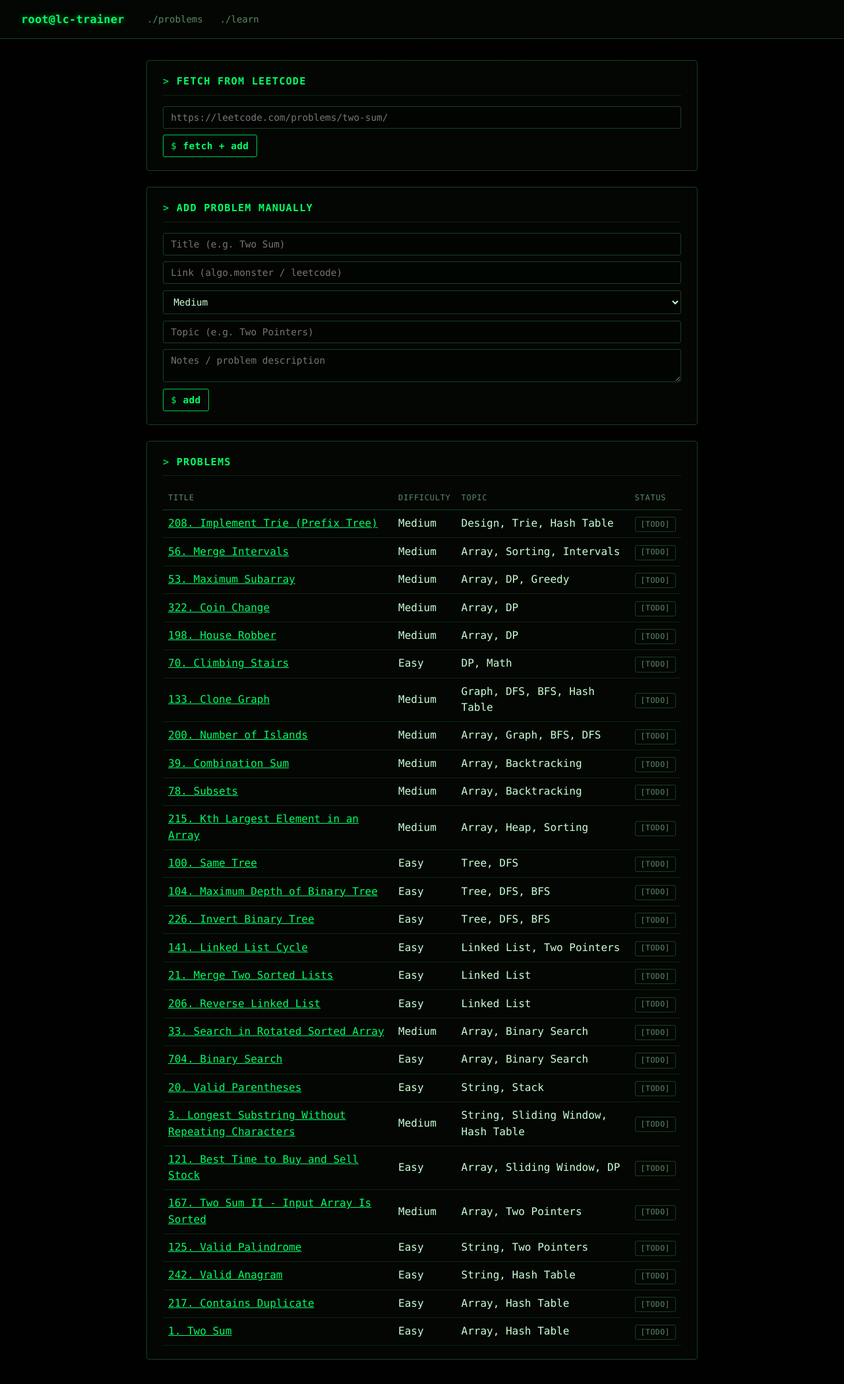
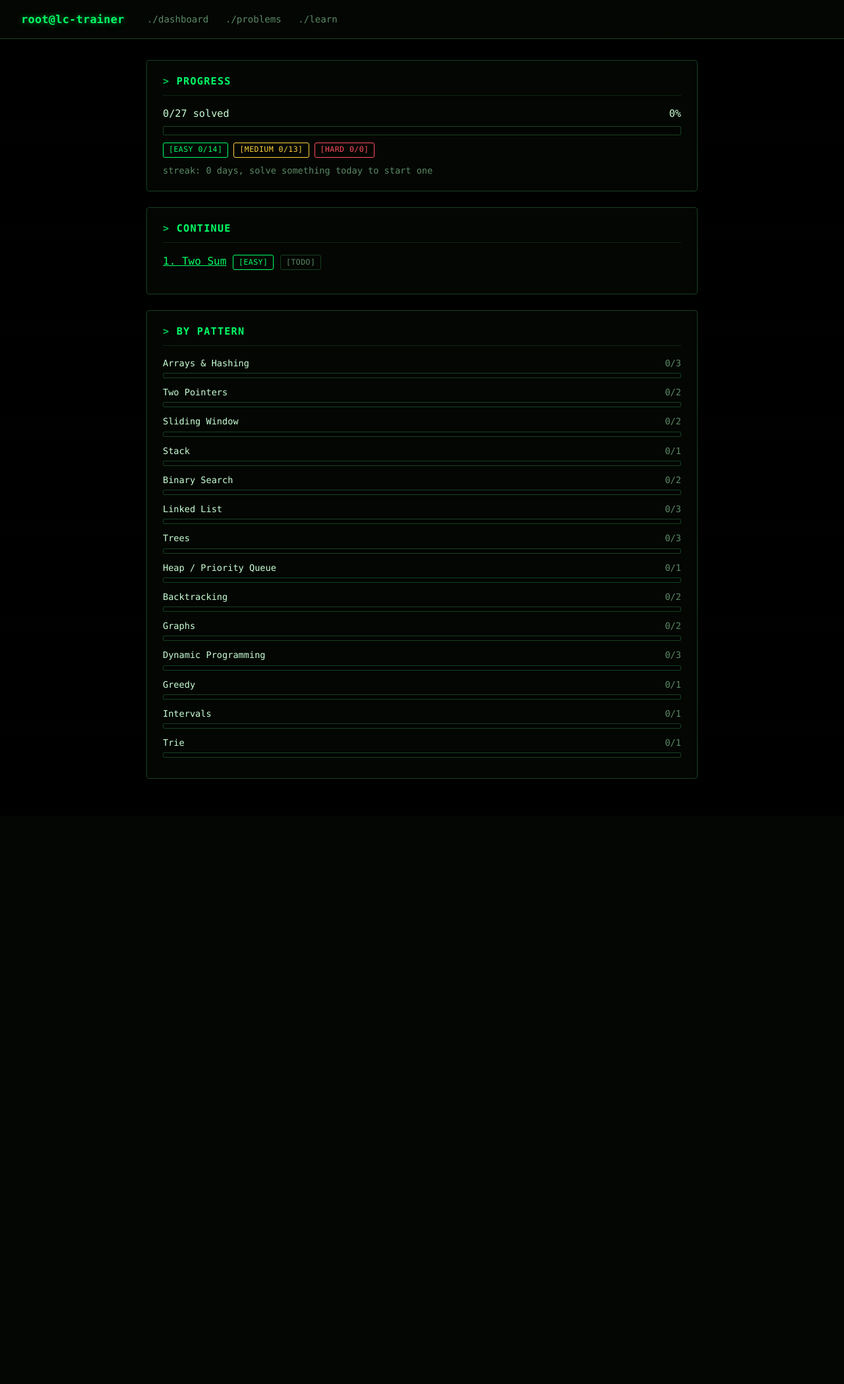
Before and after one commit to JackFurton/leetcode-practice, a FastAPI app: page / in a window 1280 px wide. Shown: the top 2097 px of the page at 66% size. After the commit the page ends 1180 px from the top, so only its background shows below. Run offline with FastAPI, Linux system fonts and the light colour scheme; data comes from the database, SQL or seed files in the repository.

Commit message:
Dashboard home page, breadcrumbs, prev/next nav, personal notes
Modeled on algo.monster's structure: overall progress + per-difficulty
breakdown, per-pattern progress bars (from CURRICULUM's practice lists),
a streak counter (consecutive days with a submission), and a 'continue'
card pointing at the first attempted-or-todo problem.

- Dashboard is now the home page (/). The sortable table + add/fetch
  forms moved to /problems. Nav: Dashboard | Problems | Learn.
- Problem pages get a breadcrumb (Learn > category > problem, derived
  from CURRICULUM's practice lists) and prev/next links through the
  catalog by id, mirroring algo.monster's curriculum-order navigation.
- Problem.my_notes: a personal scratch-notes field per problem, separate
  from the system-authored description.

```diff
--- a/app/curriculum.py
+++ b/app/curriculum.py
@@ -412,3 +412,9 @@ CURRICULUM = [
         ],
     },
 ]
+
+# title -> category name, derived from each category's practice list, used
+# for the breadcrumb on problem pages ("Two Pointers > 125. Valid Palindrome").
+CATEGORY_BY_TITLE = {
+    title: category["category"] for category in CURRICULUM for title in category.get("practice", [])
+}
--- a/app/main.py
+++ b/app/main.py
@@ -7,7 +7,7 @@ from fastapi.staticfiles import StaticFiles
 from fastapi.templating import Jinja2Templates
 from sqlmodel import Session, select
 
-from app.curriculum import CURRICULUM
+from app.curriculum import CURRICULUM, CATEGORY_BY_TITLE
 from app.db import engine, get_session, init_db
 from app.leetcode_client import fetch_problem
 from app.models import Problem, Submission, TestCase, TopicProgress
@@ -104,17 +104,9 @@ def problems_table(
     )
 
 
-@app.get("/")
-def index(
-    request: Request,
-    sort: str = "created",
-    dir: str = "desc",
-    session: Session = Depends(get_session),
-):
-    problems, sort = _sorted_problems(session, sort, dir)
-
+def _due_for_review(problems: list[Problem]) -> list[Problem]:
     now = datetime.utcnow()
-    due_for_review = [
+    return [
         p
         for p in problems
         if p.status == "solved"
@@ -122,15 +114,72 @@ def index(
         and now >= p.last_reviewed_at + timedelta(days=p.review_interval_days)
     ]
 
+
+@app.get("/")
+def dashboard(request: Request, session: Session = Depends(get_session)):
+    problems = session.exec(select(Problem)).all()
+    total = len(problems)
+    solved_count = sum(1 for p in problems if p.status == "solved")
+    pct = round(100 * solved_count / total) if total else 0
+
+    diff_stats = []
+    for d in ("Easy", "Medium", "Hard"):
+        d_problems = [p for p in problems if p.difficulty == d]
+        d_solved = sum(1 for p in d_problems if p.status == "solved")
+        diff_stats.append({"label": d, "solved": d_solved, "total": len(d_problems)})
+
+    by_title = {p.title: p for p in problems}
+    category_progress = []
+    for category in CURRICULUM:
+        titles = category.get("practice", [])
+        if not titles:
+            continue
+        matched = [by_title[t] for t in titles if t in by_title]
+        solved = sum(1 for p in matched if p.status == "solved")
+        category_progress.append(
+            {"name": category["category"], "solved": solved, "total": len(titles)}
+        )
+
+    attempted = sorted((p for p in problems if p.status == "attempted"), key=lambda p: p.id)
+    todo = sorted((p for p in problems if p.status == "todo"), key=lambda p: p.id)
+    continue_problem = (attempted or todo or [None])[0]
+
+    submission_days = {
+        s.created_at.date() for s in session.exec(select(Submission)).all()
+    }
+    streak = 0
+    cursor = datetime.utcnow().date()
+    while cursor in submission_days:
+        streak += 1
+        cursor -= timedelta(days=1)
+
     return templates.TemplateResponse(
-        "index.html",
+        "dashboard.html",
         {
             "request": request,
-            "problems": problems,
-            "due_for_review": due_for_review,
-            "sort": sort,
-            "dir": dir,
+            "total": total,
+            "solved_count": solved_count,
+            "pct": pct,
+            "diff_stats": diff_stats,
+            "category_progress": category_progress,
+            "continue_problem": continue_problem,
+            "streak": streak,
+            "due_for_review": _due_for_review(problems),
         },
+    )
+
+
+@app.get("/problems")
+def problems_page(
+    request: Request,
+    sort: str = "created",
+    dir: str = "desc",
+    session: Session = Depends(get_session),
+):
+    problems, sort = _sorted_problems(session, sort, dir)
+    return templates.TemplateResponse(
+        "problems.html",
+        {"request": request, "problems": problems, "sort": sort, "dir": dir},
     )
 
 
@@ -183,6 +232,12 @@ def problem_detail(
         .where(Submission.problem_id == problem_id)
         .order_by(Submission.created_at.desc())
     ).all()
+    prev_problem = session.exec(
+        select(Problem).where(Problem.id < problem_id).order_by(Problem.id.desc()).limit(1)
+    ).first()
+    next_problem = session.exec(
+        select(Problem).where(Problem.id > problem_id).order_by(Problem.id).limit(1)
+    ).first()
     return templates.TemplateResponse(
         "problem.html",
         {
@@ -191,8 +246,22 @@ def problem_detail(
             "test_cases": test_cases,
             "submissions": submissions,
             "structure_hint": _structure_hint(test_cases),
+            "category": CATEGORY_BY_TITLE.get(problem.title),
+            "prev_problem": prev_problem,
+            "next_problem": next_problem,
         },
     )
+
+
+@app.post("/problems/{problem_id}/notes")
+def save_notes(
+    problem_id: int, my_notes: str = Form(""), session: Session = Depends(get_session)
+):
+    problem = session.get(Problem, problem_id)
+    problem.my_notes = my_notes or None
+    session.add(problem)
+    session.commit()
+    return RedirectResponse(f"/problems/{problem_id}", status_code=303)
 
 
 @app.post("/problems/{problem_id}/status")
--- a/app/models.py
+++ b/app/models.py
@@ -12,6 +12,7 @@ class Problem(SQLModel, table=True):
     topic: Optional[str] = None  # e.g. "Two Pointers", "DP"
     status: str = "todo"  # todo / attempted / solved
     notes: Optional[str] = None
+    my_notes: Optional[str] = None  # user's own scratch notes, separate from the system notes
     constraints: Optional[str] = None  # one bullet per line, LeetCode-style
     starter_code: Optional[str] = None
     function_name: Optional[str] = None  # name the runner calls, defaults to "solve"
--- a/app/static/style.css
+++ b/app/static/style.css
@@ -298,3 +298,35 @@ button.danger:hover { background: var(--red); color: #020402; box-shadow: 0 0 12
   white-space: pre-wrap;
   font-size: 0.88rem;
 }
+
+.breadcrumb { color: var(--muted); font-size: 0.8rem; margin: 0 0 0.6rem; }
+.breadcrumb a { color: var(--muted); }
+.breadcrumb a:hover { color: var(--accent); }
+
+.prevnext {
+  display: flex;
+  justify-content: space-between;
+  gap: 1rem;
+  padding: 0.8rem 0;
+  font-size: 0.85rem;
+}
+.prevnext a { color: var(--muted); text-decoration: none; }
+.prevnext a:hover { color: var(--accent); }
+
+.stat-row { display: flex; justify-content: space-between; font-size: 0.95rem; margin-bottom: 0.4rem; }
+.bar-track {
+  background: #020402;
+  border: 1px solid var(--border);
+  height: 8px;
+  border-radius: 2px;
+  overflow: hidden;
+}
+.bar-track.big { height: 14px; margin-bottom: 0.7rem; }
+.bar-fill { background: var(--accent); height: 100%; box-shadow: 0 0 6px rgba(0,255,102,0.5); }
+
+.diff-breakdown { display: flex; gap: 0.5rem; flex-wrap: wrap; margin-bottom: 0.6rem; }
+.streak { color: var(--muted); font-size: 0.85rem; margin: 0; }
+
+.cat-progress { margin-bottom: 0.7rem; }
+.cat-progress-label { display: flex; justify-content: space-between; font-size: 0.85rem; margin-bottom: 0.25rem; }
+.cat-progress-frac { color: var(--muted); }
--- a/app/templates/base.html
+++ b/app/templates/base.html
@@ -12,7 +12,8 @@
   <header>
     <a href="/" class="brand">root@lc-trainer<span class="cursor">_</span></a>
     <nav>
-      <a href="/">./problems</a>
+      <a href="/">./dashboard</a>
+      <a href="/problems">./problems</a>
       <a href="/learn">./learn</a>
     </nav>
   </header>
--- /dev/null
+++ b/app/templates/dashboard.html
@@ -0,0 +1,56 @@
+{% extends "base.html" %}
+{% block title %}Dashboard - LC Trainer{% endblock %}
+{% block content %}
+  <section class="overview">
+    <h2>Progress</h2>
+    <div class="stat-row">
+      <span>{{ solved_count }}/{{ total }} solved</span>
+      <span>{{ pct }}%</span>
+    </div>
+    <div class="bar-track big"><div class="bar-fill" style="width: {{ pct }}%"></div></div>
+    <div class="diff-breakdown">
+      {% for d in diff_stats %}
+        <span class="badge badge-{{ d.label|lower }}">{{ d.label }} {{ d.solved }}/{{ d.total }}</span>
+      {% endfor %}
+    </div>
+    <p class="streak">streak: {{ streak }} day{{ "s" if streak != 1 else "" }}{% if streak == 0 %}, solve something today to start one{% endif %}</p>
+  </section>
+
+  <section class="continue-card">
+    <h2>Continue</h2>
+    {% if continue_problem %}
+      <p>
+        <a href="/problems/{{ continue_problem.id }}">{{ continue_problem.title }}</a>
+        <span class="badge badge-{{ continue_problem.difficulty|lower }}">{{ continue_problem.difficulty }}</span>
+        <span class="badge badge-{{ continue_problem.status }}">{{ continue_problem.status }}</span>
+      </p>
+    {% else %}
+      <p class="empty">Nothing in progress, everything's either solved or not started.</p>
+    {% endif %}
+  </section>
+
+  {% if due_for_review %}
+  <section class="due-review">
+    <h2>Due for Review</h2>
+    <p class="hint">Solved before, spaced-repetition says it's time to retry these.</p>
+    <ul>
+      {% for p in due_for_review %}
+        <li><a href="/problems/{{ p.id }}">{{ p.title }}</a> <span class="badge badge-{{ p.difficulty|lower }}">{{ p.difficulty }}</span></li>
+      {% endfor %}
+    </ul>
+  </section>
+  {% endif %}
+
+  <section class="category-progress">
+    <h2>By Pattern</h2>
+    {% for c in category_progress %}
+      <div class="cat-progress">
+        <div class="cat-progress-label">
+          <span>{{ c.name }}</span>
+          <span class="cat-progress-frac">{{ c.solved }}/{{ c.total }}</span>
+        </div>
+        <div class="bar-track"><div class="bar-fill" style="width: {{ (c.solved / c.total * 100) if c.total else 0 }}%"></div></div>
+      </div>
+    {% endfor %}
+  </section>
+{% endblock %}
--- a/app/templates/index.html
+++ b/app/templates/problems.html
@@ -1,18 +1,6 @@
 {% extends "base.html" %}
 {% block title %}Problems - LC Trainer{% endblock %}
 {% block content %}
-  {% if due_for_review %}
-  <section class="due-review">
-    <h2>Due for Review</h2>
-    <p class="hint">Solved before, spaced-repetition says it's time to retry these.</p>
-    <ul>
-      {% for p in due_for_review %}
-        <li><a href="/problems/{{ p.id }}">{{ p.title }}</a> <span class="badge badge-{{ p.difficulty|lower }}">{{ p.difficulty }}</span></li>
-      {% endfor %}
-    </ul>
-  </section>
-  {% endif %}
-
   <section class="fetch-problem">
     <h2>Fetch from LeetCode</h2>
     <form method="post" action="/problems/fetch" class="form-grid">
```
Also changed, not shown: app/templates/problem.html (+16 -0 lines).
